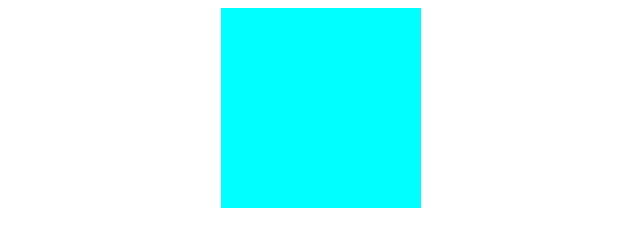
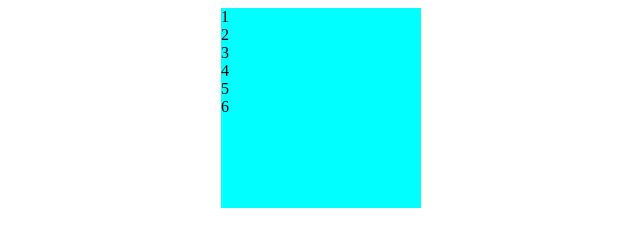
Before and after one commit to dpshar10114/Three_Dimensional_Cube_Animation, a plain HTML site: page index.html in a window 1280 px wide. Shown: the full height of the page, 319-959 px from the left. Drawn offline with Linux system fonts and the light colour scheme.

Commit message:
Update index.html

```diff
--- a/index.html
+++ b/index.html
@@ -6,7 +6,24 @@
     </head>
     <body>
         <div id="cube">
-
+            <div class="face one">
+                1
+            </div>
+            <div class="face two">
+                2
+            </div>
+            <div class="face three">
+                3
+            </div>
+            <div class="face four">
+                4
+            </div>
+            <div class="face five">
+                5
+            </div>
+            <div class="face six">
+                6
+            </div>
         </div>
     </body>
 </html>
```
